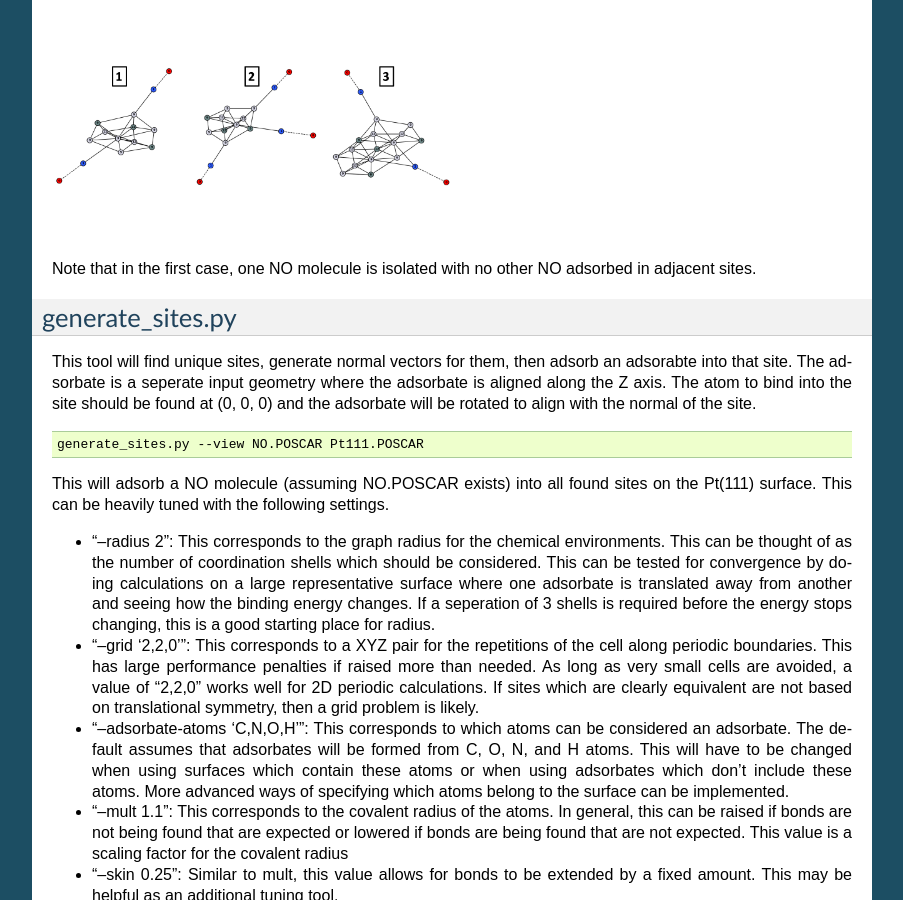
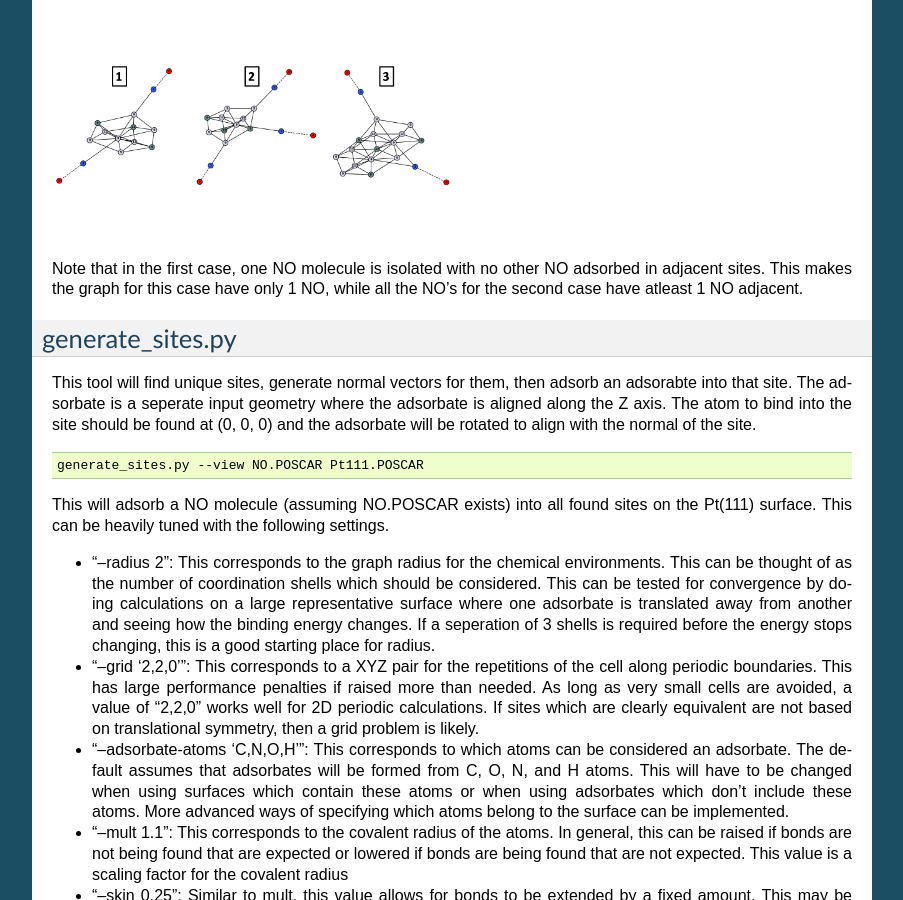
Before and after one commit to vsumaria/graph-theory-surfaces, a Sphinx documentation site: the page built from doc/source/Usage.rst, in a window 1280 px wide and 900 px high, scrolled down 1701 px. Shown: the whole window, without its empty margins (198-1101 px from the left). Built offline with Sphinx 7.4.7, drawn with Linux system fonts in a browser that asks for light colours; formulas are drawn with MathJax 3.

Commit message:
Update Usage.rst

```diff
--- a/doc/source/Usage.rst
+++ b/doc/source/Usage.rst
@@ -51,7 +51,7 @@ Note that in both cases, the NO are adsorbed in a bridge and two top sites. The
 .. image:: ../../images/unique_new/Slide5.png
   :width: 400
 
-Note that in the first case, one NO molecule is isolated with no other NO adsorbed in adjacent sites.
+Note that in the first case, one NO molecule is isolated with no other NO adsorbed in adjacent sites. This makes the graph for this case have only 1 NO, while all the NO's for the second case have atleast 1 NO adjacent.
 
 -----------------
 generate_sites.py
```
